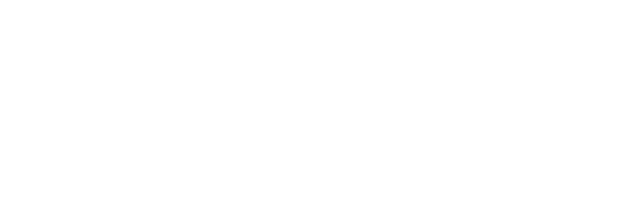
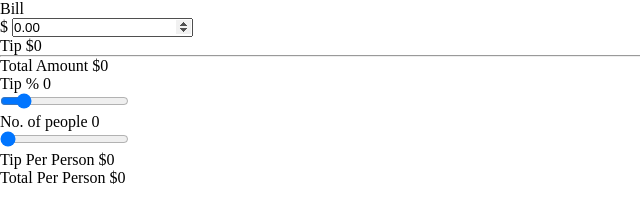
Before and after one commit to robert-ds/tip-calculator, a plain HTML site: page index.html in a window 1280 px wide. Shown: the whole page, without its empty margins (0-640 px from the left). Drawn offline with Linux system fonts and the light colour scheme.

Commit message:
html typo error

```diff
--- a/index.html
+++ b/index.html
@@ -8,6 +8,62 @@
 </head>
 <body>
 
+	<div class="container">
+		<section>
+
+			<div class="wrapper">
+				<label for="bill" class="lbl">Bill</label>
+				<div class="input-box">
+					<span>$</span>
+					<input type="number" value="0.00" id="bill" class="val">
+				</div>
+			</div>
+
+			<div class="wrapper">
+				<span class="lbl">Tip</span>
+				<span id="tip-amount" class="val">$0</span>
+			</div>
+			<hr>
+
+			<div class="wrapper">
+				<span class="lbl">Total Amount</span>
+				<span id="total-amount" class="val">$0</span>
+			</div>
+
+		</section>
+
+		<section>
+
+			<div class="wrapper">
+				<label for="tip" class="lbl">Tip %</label>
+				<span id="tip-percent" class="val">0</span>
+			</div>
+			<input type="range" min="1" id="tip" value="15">
+
+			<div class="wrapper">
+				<label for="no-of-people" class="lbl">No. of people</label>
+				<span id="split-num" class="val">0</span>
+			</div>
+			<input type="range" min="1" max="15" id="no-of-people" value="1">
+
+		</section>
+
+		<section>
+
+			<div class="wrapper">
+				<span class="lbl">Tip Per Person</span>
+				<span class="val" id="tip-per-person">$0</span>
+			</div>
+
+			<div class="wrapper">
+				<span class="lbl">Total Per Person</span>
+				<span class="val" id="total-per-person">$0</span>
+			</div>
+
+		</section>
+
+	</div>
+
 	<script src="script.js"></script>
 </body>
 </html>
```
